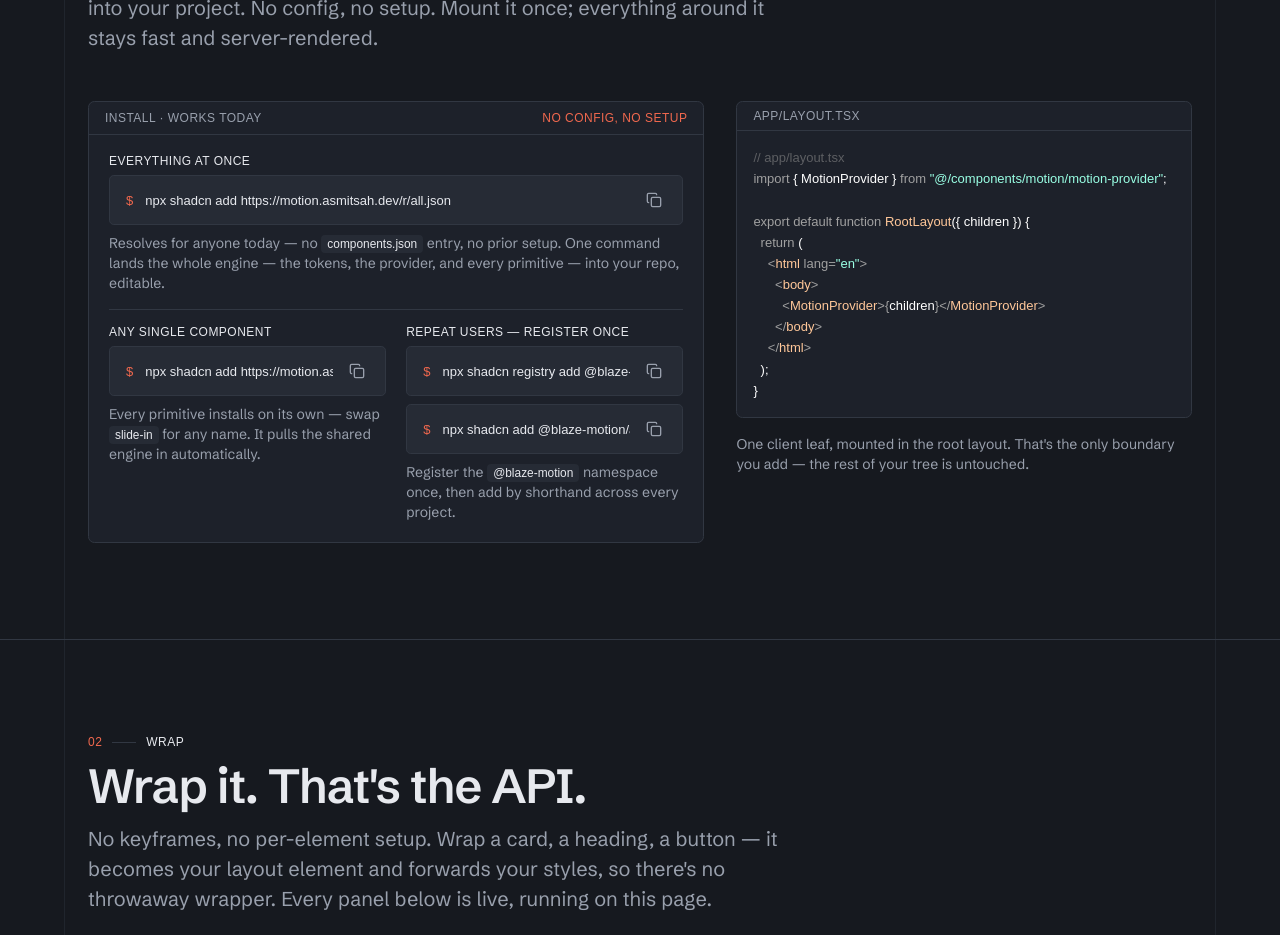
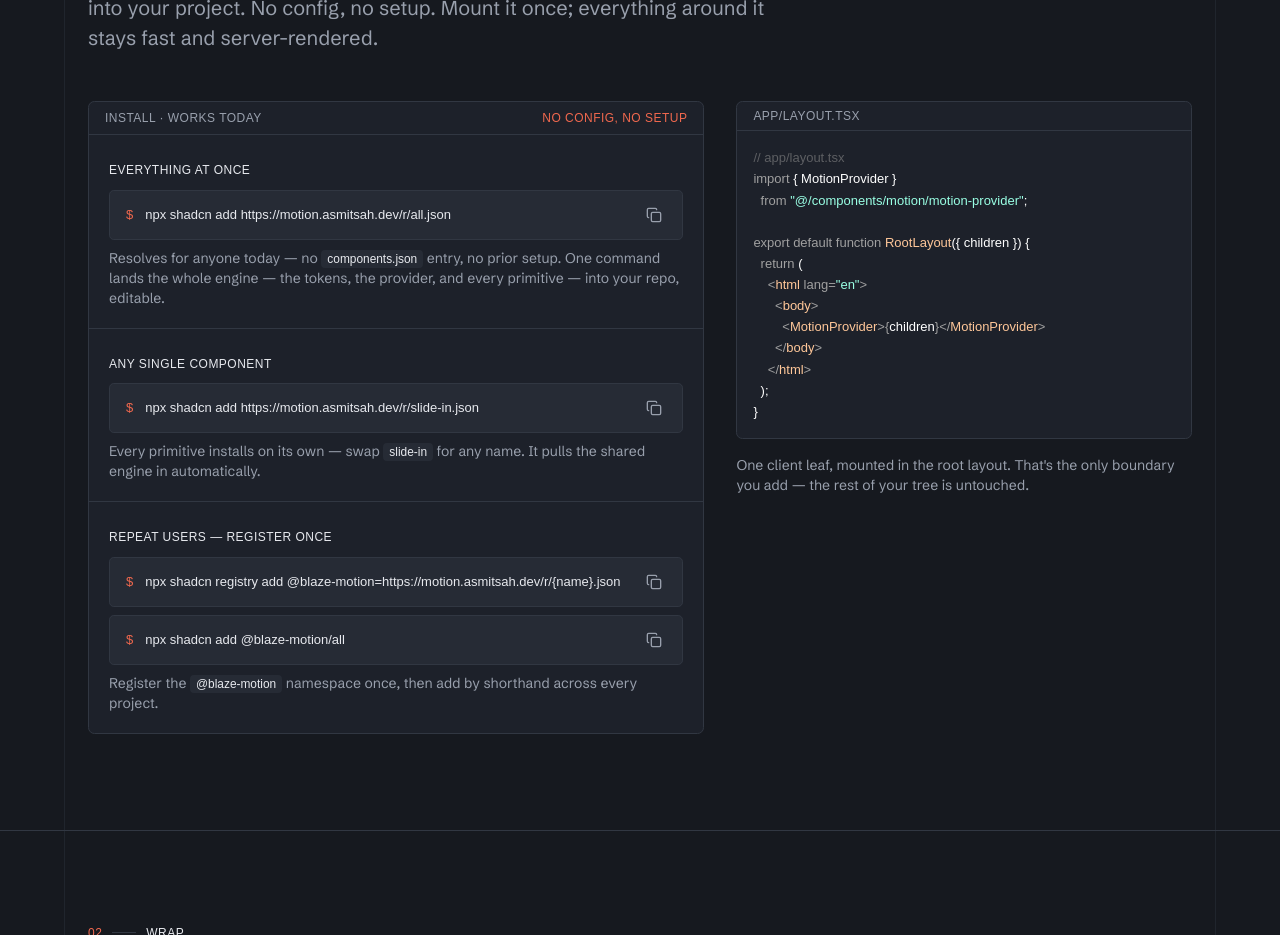
Before and after one commit to blaze-000/blaze-motion, a Next.js app: page / in a window 1280 px wide. Shown: the part 1100-2035 px from the top of the page. Built offline with nearby package versions, Linux system fonts and the light colour scheme; no server answers; a web font is replaced by a local one.

Commit message:
fix: install section — full-width command rows and remove code-block scrollbar

```diff
--- a/app/page.tsx
+++ b/app/page.tsx
@@ -19,7 +19,8 @@ import { TechnicalTruths } from "@/components/site/technical-truths";
 import { WrapShowcase } from "@/components/site/wrap-showcase";
 
 const MOUNT_CODE = `// app/layout.tsx
-import { MotionProvider } from "@/components/motion/motion-provider";
+import { MotionProvider }
+  from "@/components/motion/motion-provider";
 
 export default function RootLayout({ children }) {
   return (
--- a/components/site/code-block.tsx
+++ b/components/site/code-block.tsx
@@ -47,7 +47,7 @@ export async function CodeBlock({
         </div>
       ) : null}
       <div
-        className="overflow-x-auto p-4 text-[0.8125rem] leading-relaxed [&_code]:font-mono [&_pre]:!m-0 [&_pre]:!bg-transparent [&_pre]:!p-0"
+        className="overflow-x-auto p-4 text-[0.8125rem] leading-relaxed [scrollbar-width:none] [&::-webkit-scrollbar]:hidden [&_code]:font-mono [&_pre]:!m-0 [&_pre]:!bg-transparent [&_pre]:!p-0"
         // biome-ignore lint/security/noDangerouslySetInnerHtml: build-time Shiki output over hardcoded doc source — never user input (FG-001).
         dangerouslySetInnerHTML={{ __html: html }}
       />
--- a/components/site/install-block.tsx
+++ b/components/site/install-block.tsx
@@ -1,3 +1,4 @@
+import type { ReactNode } from "react";
 import { CopyButton } from "./copy-button";
 
 const ALL_CMD = "npx shadcn add https://motion.asmitsah.dev/r/all.json";
@@ -12,10 +13,27 @@ function CommandRow({ text, label }: { text: string; label: string }) {
       <span className="select-none text-signal" aria-hidden>
         $
       </span>
-      <code className="min-w-0 flex-1 overflow-x-auto whitespace-nowrap text-foreground [scrollbar-width:none]">
+      <code className="min-w-0 flex-1 overflow-x-auto whitespace-nowrap text-foreground [scrollbar-width:none] [&::-webkit-scrollbar]:hidden">
         {text}
       </code>
       <CopyButton text={text} label={label} className="shrink-0 rounded-md p-1" />
+    </div>
+  );
+}
+
+function InstallStep({
+  label,
+  children,
+  className,
+}: {
+  label: string;
+  children: ReactNode;
+  className?: string;
+}) {
+  return (
+    <div className={className}>
+      <span className="fig-label text-foreground">{label}</span>
+      <div className="mt-2 flex flex-col gap-2">{children}</div>
     </div>
   );
 }
@@ -28,9 +46,11 @@ export function InstallBlock() {
         <span className="fig-label text-signal">no config, no setup</span>
       </div>
 
-      <div className="flex flex-col gap-4 p-4 sm:p-5">
-        <div className="flex flex-col gap-2">
-          <span className="fig-label text-foreground">Everything at once</span>
+      {/* Full-width command rows — each `npx shadcn add …` gets the whole card width so
+          nothing clips. A genuinely long URL (the namespace register) stays swipeable with
+          the scrollbar chrome hidden, never a hard clip. */}
+      <div className="flex flex-col divide-y divide-border">
+        <InstallStep label="Everything at once" className="p-4 sm:p-5">
           <CommandRow text={ALL_CMD} label="Copy full-engine install command" />
           <p className="text-sm text-muted-foreground">
             Resolves for anyone today — no{" "}
@@ -40,11 +60,9 @@ export function InstallBlock() {
             entry, no prior setup. One command lands the whole engine — the tokens, the provider,
             and every primitive — into your repo, editable.
           </p>
-        </div>
+        </InstallStep>
 
-        <div className="grid gap-5 border-t border-border pt-4 md:grid-cols-2">
-          <div className="flex min-w-0 flex-col gap-2">
-            <span className="fig-label text-foreground">Any single component</span>
+        <InstallStep label="Any single component" className="p-4 sm:p-5">
           <CommandRow text={ONE_CMD} label="Copy single-component install command" />
           <p className="text-sm text-muted-foreground">
             Every primitive installs on its own — swap{" "}
@@ -53,10 +71,9 @@ export function InstallBlock() {
             </code>{" "}
             for any name. It pulls the shared engine in automatically.
           </p>
-          </div>
+        </InstallStep>
 
-          <div className="flex min-w-0 flex-col gap-2">
-            <span className="fig-label text-foreground">Repeat users — register once</span>
+        <InstallStep label="Repeat users — register once" className="p-4 sm:p-5">
           <CommandRow text={NS_REGISTER} label="Copy namespace registration command" />
           <CommandRow text={NS_ADD} label="Copy namespace install command" />
           <p className="text-sm text-muted-foreground">
@@ -66,8 +83,7 @@ export function InstallBlock() {
             </code>{" "}
             namespace once, then add by shorthand across every project.
           </p>
-          </div>
-        </div>
+        </InstallStep>
       </div>
     </div>
   );
```
Lines whose indentation alone changed are shown as unchanged.
